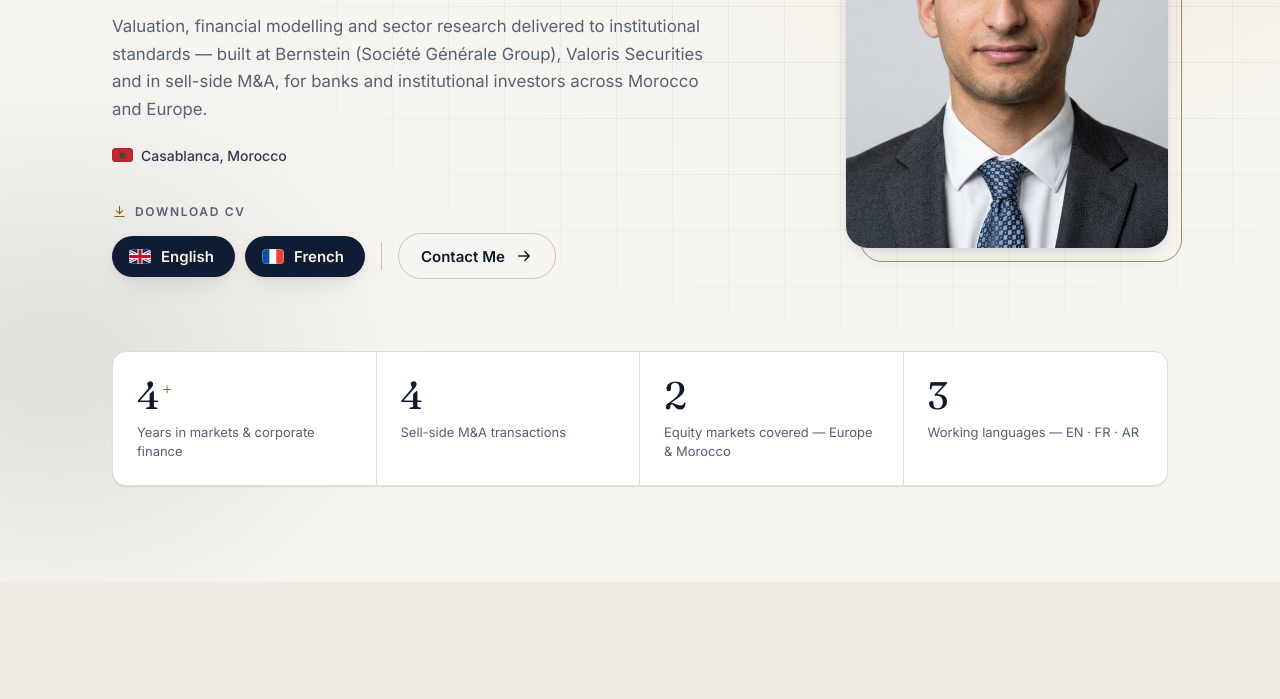
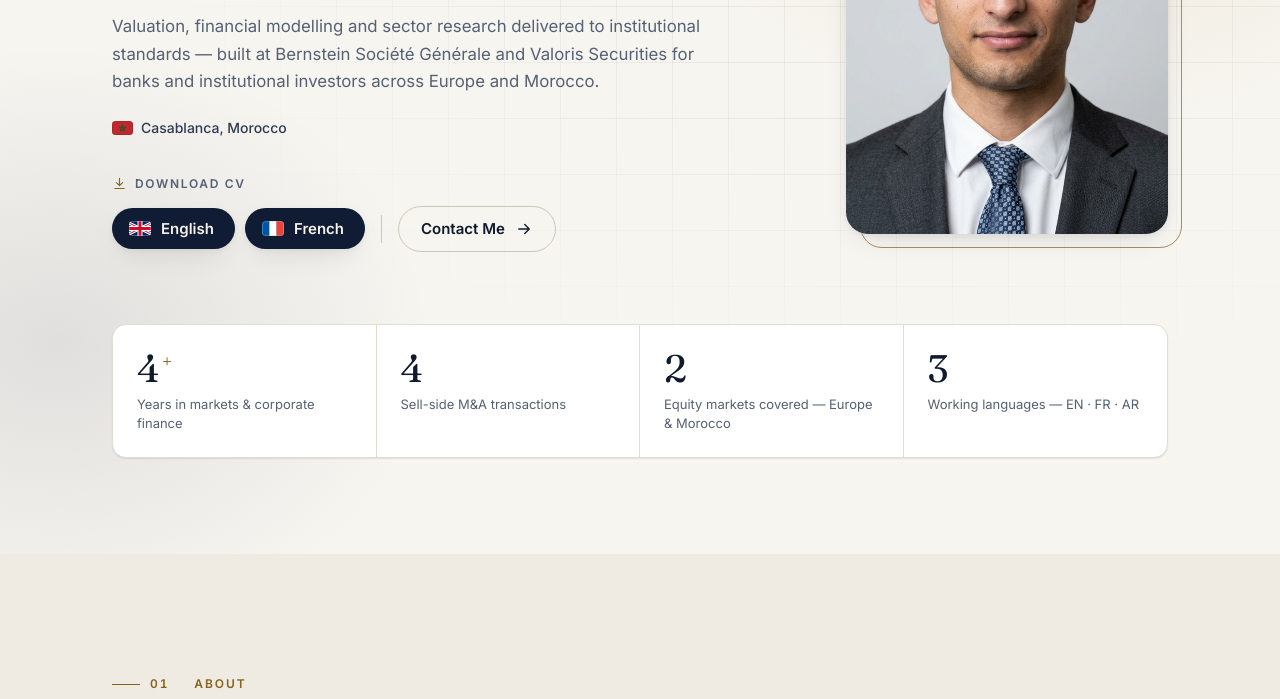
Before and after one commit to ziad-ouariachi/ziad-ouariachi.github.io, a plain HTML site: page index.html in a window 1280 px wide. Shown: the part 330-1029 px from the top of the page. Drawn offline with Linux system fonts and the light colour scheme.

Commit message:
Update hero tagline wording (EN/FR)
Co-Authored-By: Claude Opus 5.5 <noreply@anthropic.com>

```diff
--- a/index.html
+++ b/index.html
@@ -657,7 +657,7 @@
           <span class="eyebrow reveal" data-i18n="hero.eyebrow">Investment Analysis · Morocco &amp; Europe</span>
           <h1 id="hero-name" class="reveal">Ziad <span class="last">Ouariachi</span></h1>
           <p class="hero-title reveal"><span data-i18n="hero.title">Senior Equity Research Analyst</span><wbr><span style="white-space:nowrap"><span class="sep" aria-hidden="true">|</span>Casablanca</span></p>
-          <p class="hero-tagline reveal" data-i18n="hero.tagline">Valuation, financial modelling and sector research delivered to institutional standards — built at Bernstein (Société Générale Group), Valoris Securities and in sell-side M&amp;A, for banks and institutional investors across Morocco and Europe.</p>
+          <p class="hero-tagline reveal" data-i18n="hero.tagline">Valuation, financial modelling and sector research delivered to institutional standards — built at Bernstein Société Générale and Valoris Securities for banks and institutional investors across Europe and Morocco.</p>
           <p class="hero-location reveal"><span class="flag" aria-hidden="true"><svg><use href="#flag-ma"/></svg></span><span data-i18n="hero.location">Casablanca, Morocco</span></p>
           <div class="hero-ctas reveal">
             <p class="cv-dl-label" id="cv-label"><svg aria-hidden="true"><use href="#i-download"/></svg><span data-i18n="hero.cv">Download CV</span></p>
@@ -1118,7 +1118,7 @@
 
       'hero.eyebrow': 'Investment Analysis · Morocco & Europe',
       'hero.title': 'Senior Equity Research Analyst',
-      'hero.tagline': 'Valuation, financial modelling and sector research delivered to institutional standards — built at Bernstein (Société Générale Group), Valoris Securities and in sell-side M&A, for banks and institutional investors across Morocco and Europe.',
+      'hero.tagline': 'Valuation, financial modelling and sector research delivered to institutional standards — built at Bernstein Société Générale and Valoris Securities for banks and institutional investors across Europe and Morocco.',
       'hero.location': 'Casablanca, Morocco',
       'hero.cv': 'Download CV', 'hero.contact': 'Contact Me',
       'hero.photoAlt': 'Portrait of Ziad Ouariachi',
@@ -1205,7 +1205,7 @@
 
       'hero.eyebrow': "Analyse d'investissement · Maroc & Europe",
       'hero.title': 'Analyste Senior Recherche Actions',
-      'hero.tagline': "Valorisation, modélisation financière et recherche sectorielle aux standards institutionnels — une expertise forgée chez Bernstein (Groupe Société Générale), Valoris Securities et en M&A sell-side, au service des banques et des investisseurs institutionnels au Maroc et en Europe.",
+      'hero.tagline': "Valorisation, modélisation financière et recherche sectorielle aux standards institutionnels — une expertise forgée chez Bernstein Société Générale et Valoris Securities, au service des banques et des investisseurs institutionnels en Europe et au Maroc.",
       'hero.location': 'Casablanca, Maroc',
       'hero.cv': 'Télécharger le CV', 'hero.contact': 'Me contacter',
       'hero.photoAlt': 'Portrait de Ziad Ouariachi',
```
Also changed, not shown: 2 other files.
